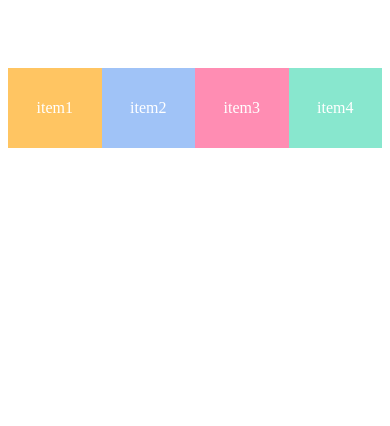
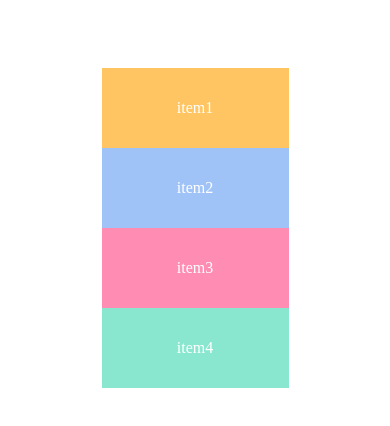
Before and after one commit to takumi-shibata/progate-lesson-HTML-CSS4, a plain HTML site: page index.html in a window 390 px wide. Drawn offline with Linux system fonts and the light colour scheme.

Commit message:
３周目作成終了

```diff
--- a/stylesheet.css
+++ b/stylesheet.css
@@ -36,3 +36,31 @@ li {
 .flex-list li {
   flex: auto;
 }
+
+/* タブレット向けレイアウト */
+/* ブレイクポイントが1000px以下の時のメディアクエリの設定 */
+@media (max-width: 1000px) {
+  /* flex-listクラスに対して、折り返す指定 */
+  .flex-list {
+    flex-wrap: wrap;
+  }
+
+  /* widthの指定 */
+  .flex-list li {
+    width: 50%;
+  }
+}
+
+/* スマホ向けレイアウト */
+/* ブレイクポイントが670px以下の時のメディアクエリの設定 */
+@media (max-width: 670px) {
+  /* flex-listクラスに対して、縦1列にする指定 */
+  .flex-list {
+    flex-direction: column;
+  }
+
+  /* 中央寄せの指定(widthはブレイクポイントで指定したものが適用されるためmarginのみで大丈夫) */
+  .flex-list li {
+    margin: 0 auto;
+  }
+}
```
Also changed, not shown: index.html (line endings or trailing spaces).
